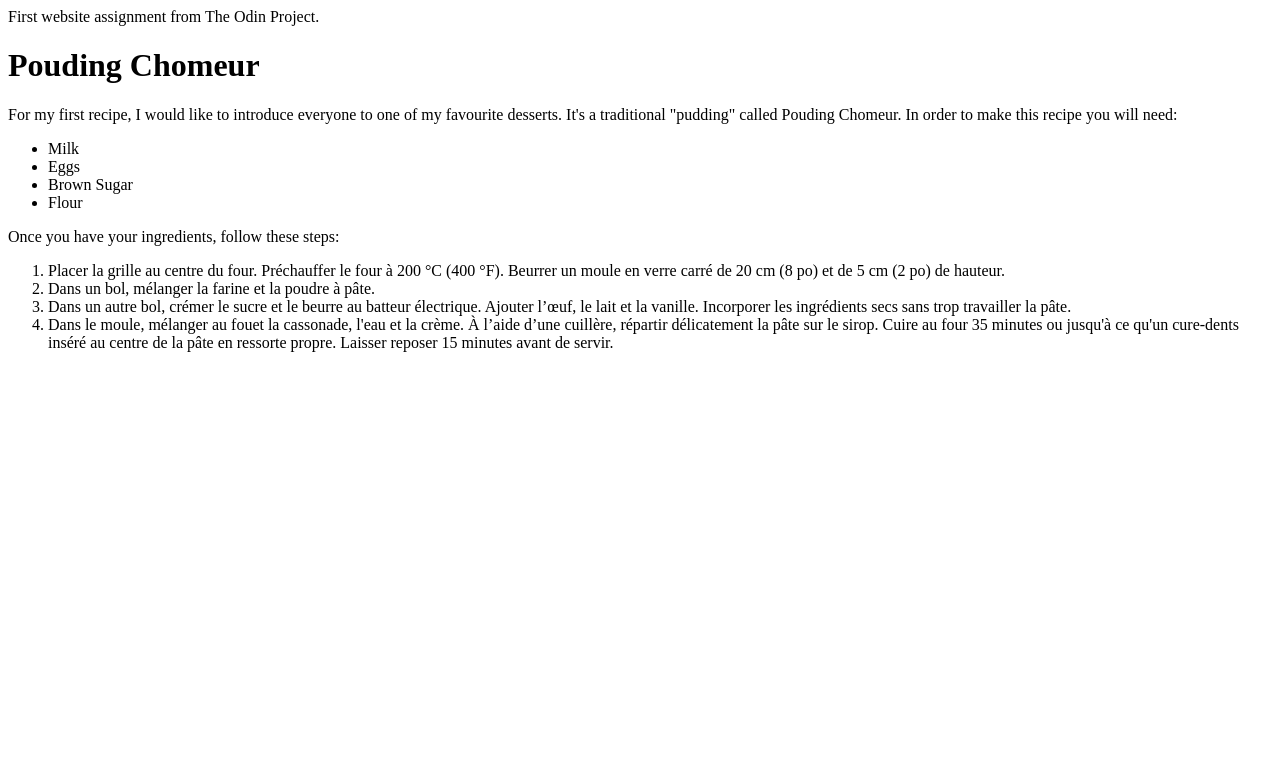
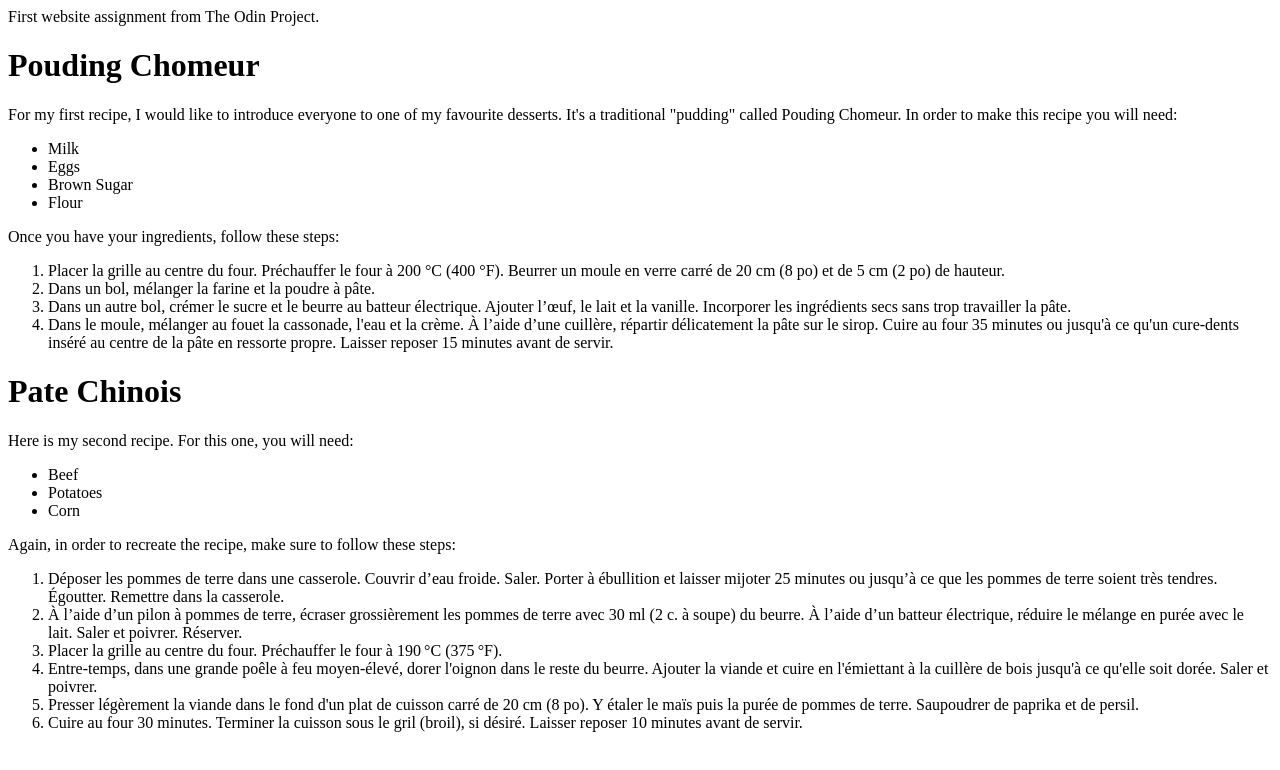
Before and after one commit to JeanSol-Partre/odin-recipes, a plain HTML site: page index.html in a window 1280 px wide. Drawn offline with Linux system fonts and the light colour scheme.

Commit message:
Recipe 2 coded

```diff
--- a/index.html
+++ b/index.html
@@ -27,5 +27,36 @@ First website assignment from The Odin Project.
             <li>Dans le moule, mélanger au fouet la cassonade, l'eau et la crème. À l’aide d’une cuillère, répartir délicatement la pâte sur le sirop. Cuire au four 35 minutes ou jusqu'à ce qu'un cure-dents inséré au centre de la pâte en ressorte propre. Laisser reposer 15 minutes avant de servir.</li>
         </ol>
     </p>
+
+    <h1>Pate Chinois</h1>
+    <p>Here is my second recipe. For this one, you will need:
+        <ul>
+            <li>
+                Beef
+            </li>
+
+            <li>Potatoes
+            </li>
+
+            <li>Corn
+            </li>
+        </ul>
+    </p>
+    <p>Again, in order to recreate the recipe, make sure to follow these steps:
+        <ol>
+            <li>Déposer les pommes de terre dans une casserole. Couvrir d’eau froide. Saler. Porter à ébullition et laisser mijoter 25 minutes ou jusqu’à ce que les pommes de terre soient très tendres. Égoutter. Remettre dans la casserole.
+            </li>
+            <li>À l’aide d’un pilon à pommes de terre, écraser grossièrement les pommes de terre avec 30 ml (2 c. à soupe) du beurre. À l’aide d’un batteur électrique, réduire le mélange en purée avec le lait. Saler et poivrer. Réserver.
+            </li>
+            <li>Placer la grille au centre du four. Préchauffer le four à 190 °C (375 °F).
+            </li>
+            <li>Entre-temps, dans une grande poêle à feu moyen-élevé, dorer l'oignon dans le reste du beurre. Ajouter la viande et cuire en l'émiettant à la cuillère de bois jusqu'à ce qu'elle soit dorée. Saler et poivrer.
+            </li>
+            <li>Presser légèrement la viande dans le fond d'un plat de cuisson carré de 20 cm (8 po). Y étaler le maïs puis la purée de pommes de terre. Saupoudrer de paprika et de persil.
+            </li>
+            <li>Cuire au four 30 minutes. Terminer la cuisson sous le gril (broil), si désiré. Laisser reposer 10 minutes avant de servir.
+            </li>
+        </ol>
+    </p>
 </body>
 </html>
```
